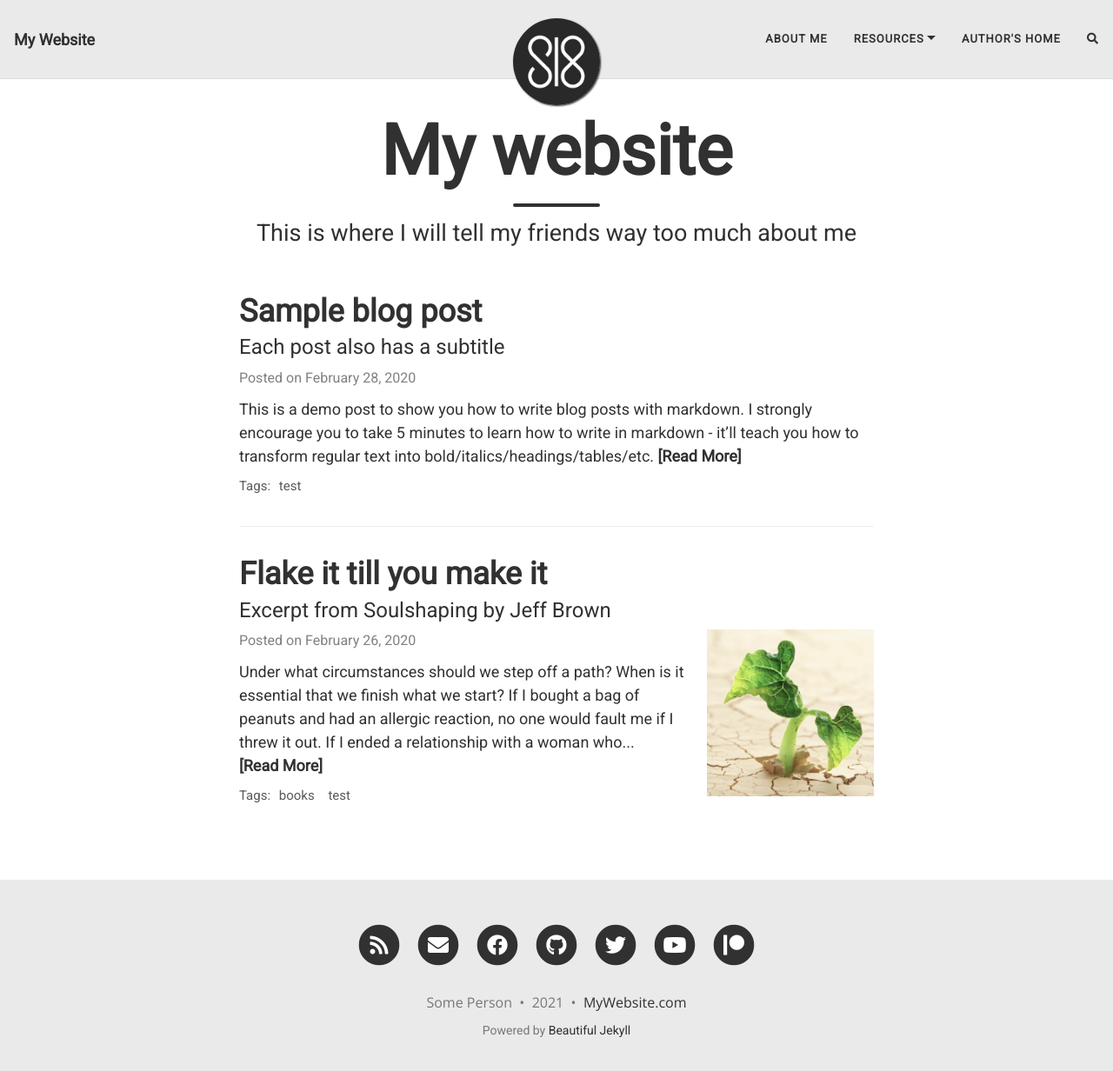
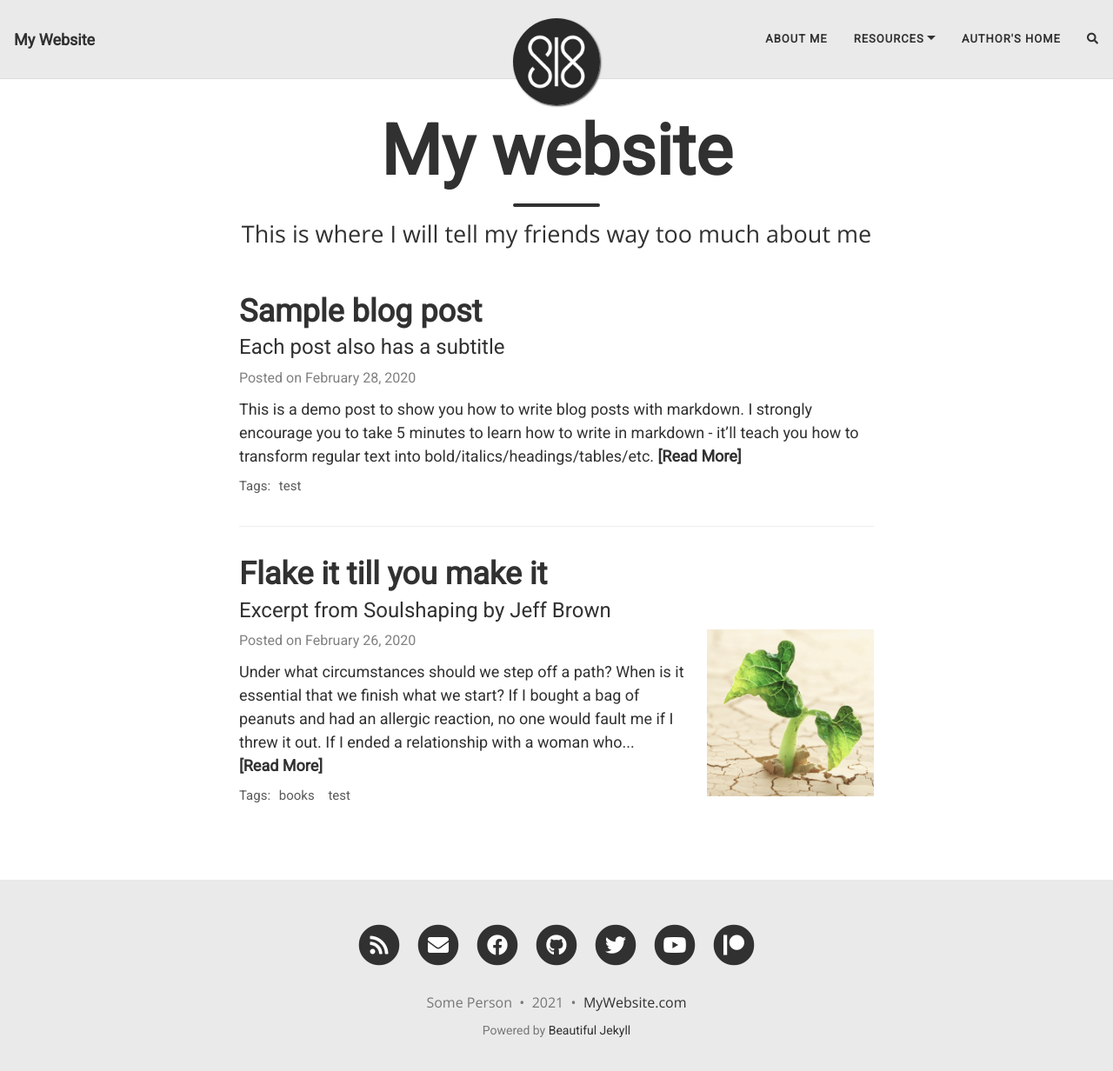
Before and after one commit to UncleJammer/unclejammer.github.io, a Jekyll site: the page built from index.html, in a window 1280 px wide and 1246 px high. Shown: the top 1232 px of the window at 87% size. Built offline with Jekyll 4.4.1, drawn with Linux system fonts in a browser that asks for light colours; nearby versions of some CDN libraries; the list of posts is cut into pages by our own code; comment, search, counter and statistics services are not loaded.

Commit message:
Update beautifuljekyll.css

```diff
--- a/assets/css/beautifuljekyll.css
+++ b/assets/css/beautifuljekyll.css
@@ -677,8 +677,8 @@
   font-size: 1.6875rem;
   line-height: 1.1;
   display: block;
-  font-family: 'Roboto', 'Segoe UI', Tahoma, Geneva, Verdana, sans-serif;
-  /*font-family: 'Open Sans', 'Helvetica Neue', Helvetica, Arial, sans-serif;*/
+  /*font-family: 'Roboto', 'Segoe UI', Tahoma, Geneva, Verdana, sans-serif;*/
+  font-family: 'Open Sans', 'Helvetica Neue', Helvetica, Arial, sans-serif;
   font-weight: 300;
   margin: 0.625rem 0 0;
 }
```
